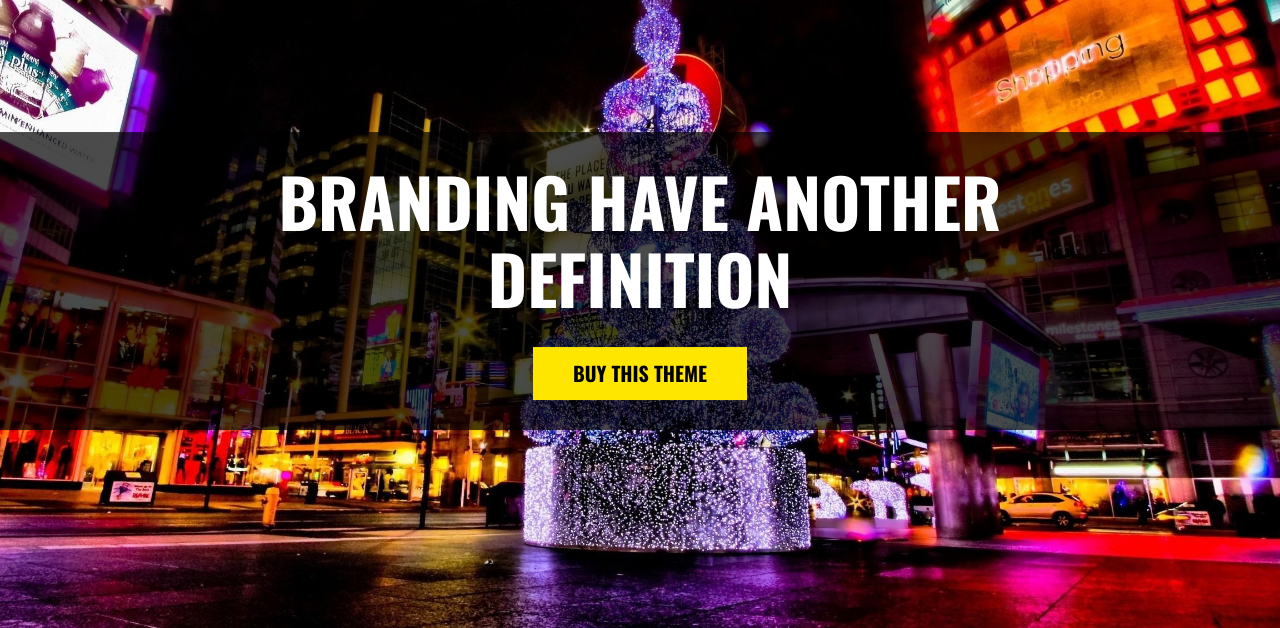
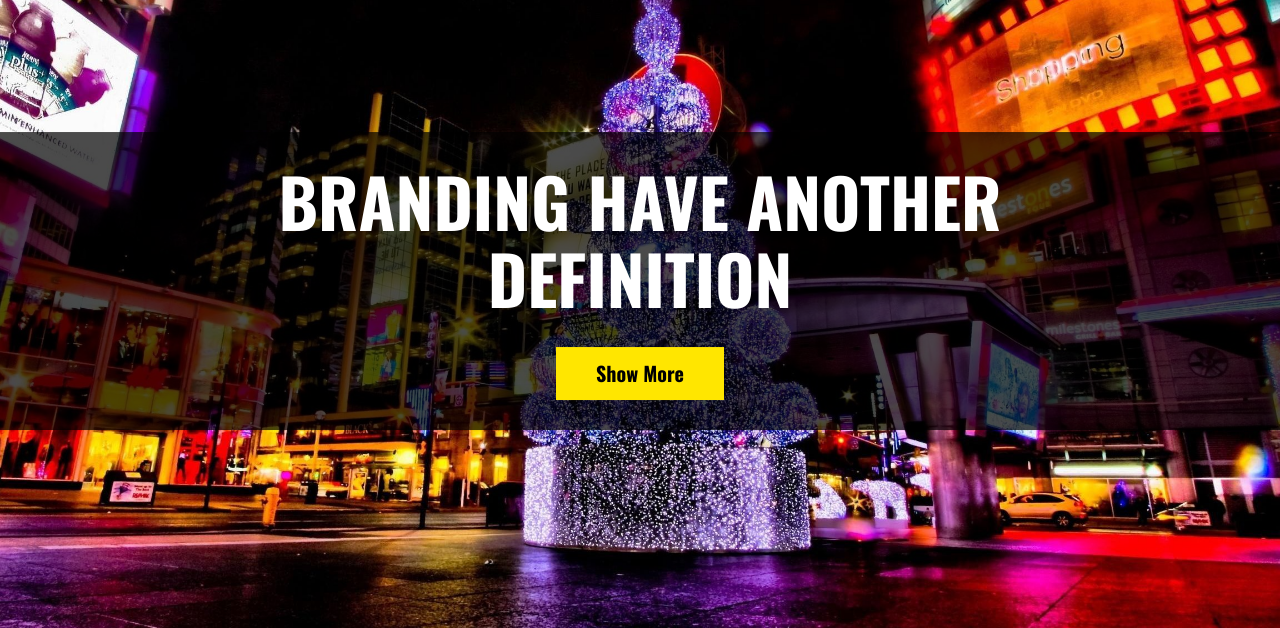
Before and after one commit to AliHNasser/smak, a plain HTML site: page index.html in a window 1280 px wide. Shown: the part 119-747 px from the top of the page. Drawn offline with nearby package versions, Linux system fonts and the light colour scheme.

Commit message:
Enhancing The Project

```diff
--- a/index.html
+++ b/index.html
@@ -49,7 +49,7 @@
         <div class="text">
             <h2>BRANDING HAVE ANOTHER<br>
                 DEFINITION</h2>
-            <a href="#">BUY THIS THEME</a>
+            <a href="#">Show More</a>
         </div>
         <a href="#services" class="arrow">
             <i class="fas fa-angle-double-down"></i>
```
Also changed, not shown: images/logo.png.
